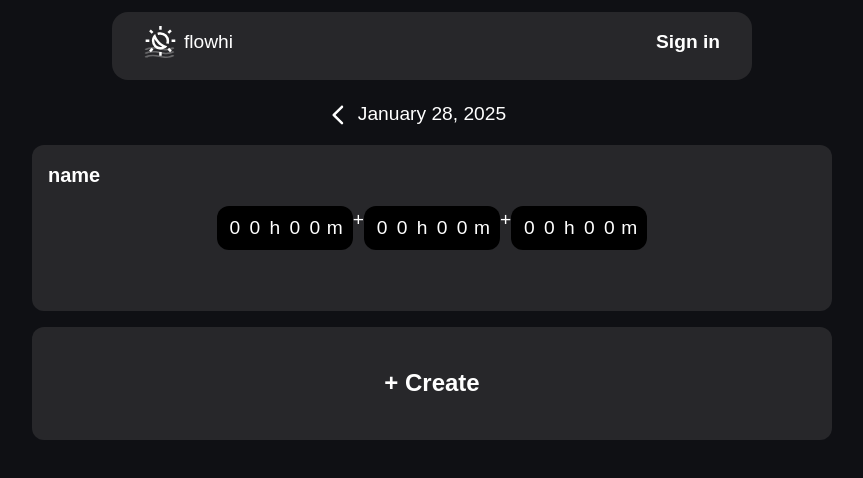
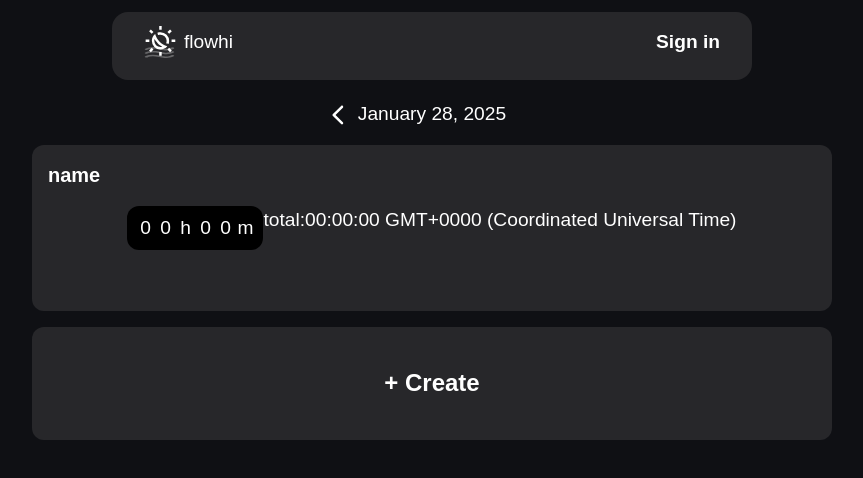
Before and after one commit to ClemPera/flowhi, a React (Vite) app in the folder frontend/: page / in a window 1280 px wide. Shown: the top 478 px of the page, without its empty margins (208-1071 px from the left). Built offline with nearby package versions, Linux system fonts and the light colour scheme; no server answers; a web font is replaced by a local one.

Commit message:
time get DateTime ready handle

```diff
--- a/frontend/src/components/Time.tsx
+++ b/frontend/src/components/Time.tsx
@@ -2,6 +2,29 @@ import { motion } from "motion/react";
 import { useEffect, useRef, useState } from "react";
 
 export default function Time() {
+  let [total, setTotal] = useState(new Date(0,0,0,0,0,0))
+  let [count, setCount] = useState(1);
+  let [values, setValues] = useState<Array<Date>>([]);
+
+  useEffect(() => {
+    //TODO: Calculer le total and push to DB
+
+    //This is bad bc it count the value times:
+    // values.forEach(value => {
+    //   let hours = total.getHours() + value.getHours();
+    //   let minutes = total.getMinutes() + value.getMinutes();
+
+    //   console.log(hours+"h " + minutes + "m");
+
+    //   if (minutes >= 60) {
+    //     hours += Math.floor(minutes / 60);
+    //     minutes = minutes % 60;
+    //   }
+
+    //   setTotal(new Date(0,0,0,hours,minutes,0));
+    // });
+  }, [values])
+
   return (
     <div className="grid grid-rows-3 bg-zinc-800 mx-1 md:mx-24 xl:mx-60 my-2 p-4 pb-4 rounded-xl">
       <div className="relative grid grid-cols-12">
@@ -13,31 +36,42 @@ export default function Time() {
       <div className="place-content-center">
         <div className="flex place-content-center">
           {/* TODO:Ajouter un + et un input à chaque fois que celui d'avant est écrit + faire pour que l'input s'adapte au texte*/}
-          <Thing />
-           +
-          <Thing />
-           +
-          <Thing />
+          {(() => {
+            const elements = [];
+            for (let i = 0; i < count; i++) {
+              elements.push(<Thing key={i} id={i} values={values} setValues={setValues} count={count} setCount={setCount}/>);
+            }
+            return elements;
+          })()}
+          <p>total:{total.toTimeString()}</p>
         </div>
       </div>
     </div>
   );
 }
 
-function Thing(){
-  let [active, setActive] = useState(0);
+function Thing({id, values, setValues, count, setCount}: {id: number, values: Array<Date>, setValues: (v: Array<Date>) => void, count: number, setCount: (a: number) => void}){
+  let [active, setActive] = useState(-1);
   let [h1, setH1] = useState(0)
   let [h2, setH2] = useState(0)
   let [m1, setM1] = useState(0)
   let [m2, setM2] = useState(0)
+  let [counted, setCounted] = useState(false);
 
+  //TODO: Faire des check (pas dépasser 23h + pas dépasser 59 minutes)?
   useEffect(() => {
-    console.log("h:" + h1 + h2 + m1 + m2);
-    //TODO: Save les results dans db
+    if(!counted && (h1 != 0 || h2 != 0 || m1 != 0 || m2 != 0)){
+      setCount(count+1);
+      setCounted(true);
+    }
+
+    let newValues = [...values];
+    newValues[id] = new Date(0,0,0,parseInt(h1.toString()+h2.toString()),parseInt(m1.toString()+m2.toString()),0)
+    setValues(newValues);
+    console.log("write val w/:" + newValues);
 
   }, [h1,h2,m1,m2])
 
-  //TODO: Faire des check (pas dépasser 23h + pas dépasser 59 minutes)
   return(
     <form className="flex flex-row bg-black rounded-xl p-2">
       <Input id={0} active={active} setActive={setActive} val={h1} setVal={setH1} />
```
